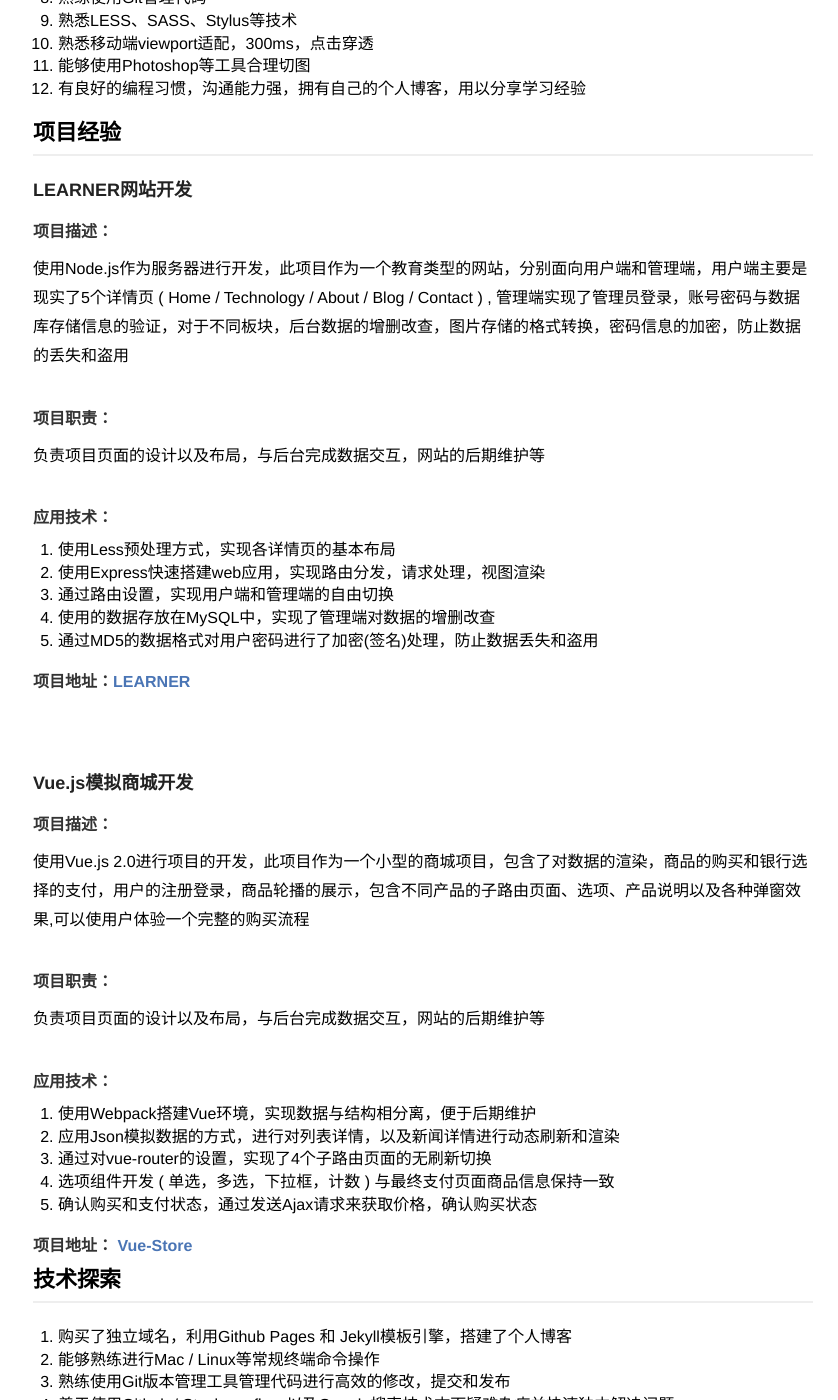
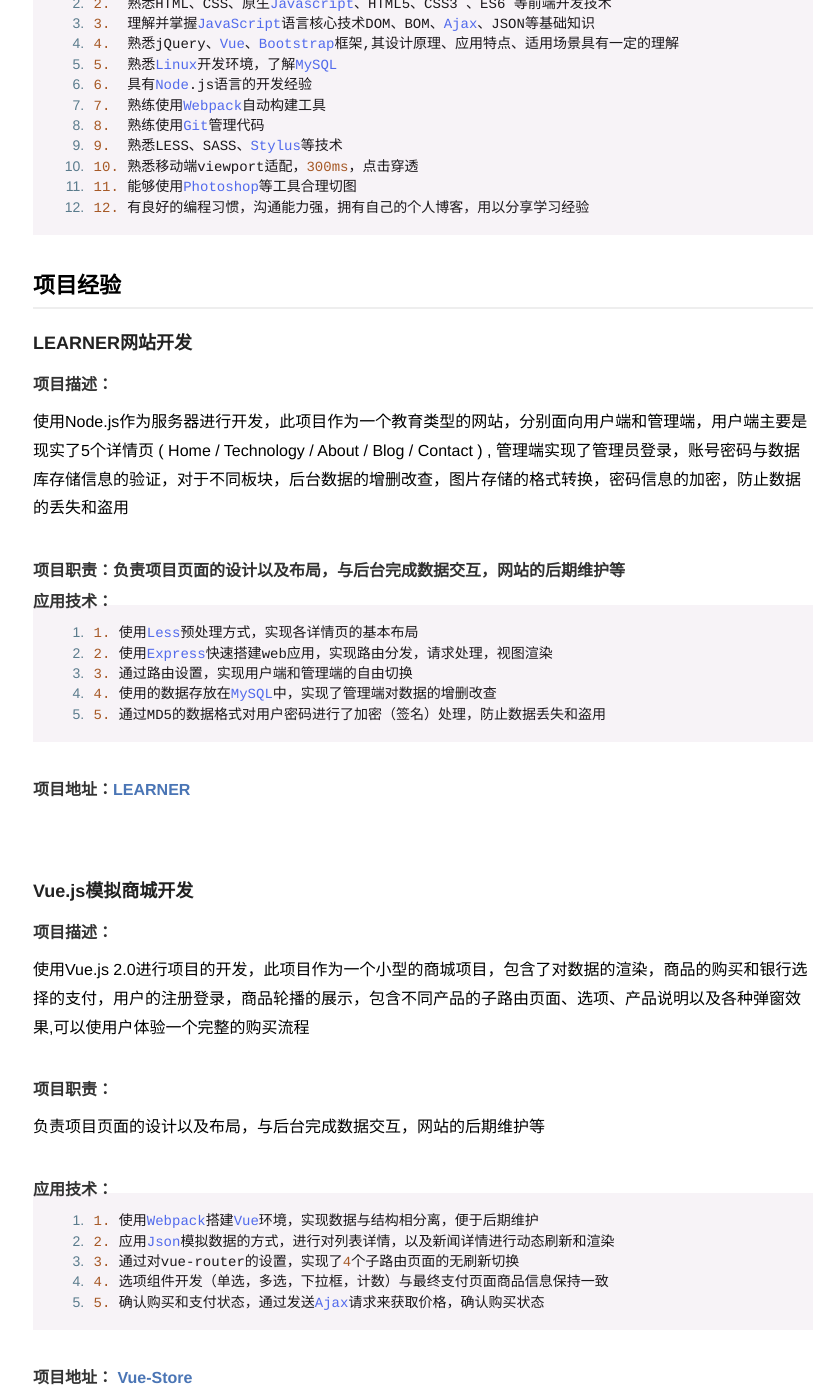
Before and after one commit to baixiaomei/liulang1993.github.io, a Jekyll site: the page built from _posts/2017-7-31-resume.md, in a window 1280 px wide and 1400 px high, scrolled down 672 px. Shown: the whole window, without its empty margins (217-1055 px from the left). Built offline with Jekyll 4.4.1, drawn with Linux system fonts in a browser that asks for light colours; some of the changed text lies outside the part shown.

Commit message:
update resume

```diff
--- a/_posts/2017-7-31-resume.md
+++ b/_posts/2017-7-31-resume.md
@@ -6,32 +6,32 @@
 ---
 
 ## 个人概括
-姓名：刘浪
+姓名：刘浪<br>
 年龄：24 <br>
-学历：本科
-工作经验：1年 <br>
-应聘职位：前端工程师
-电话: 18811302017
-Blog: www.vviner.com
-Emali: liulang19930413@gmail.com
-GitHub：https://github.com/liulang1993
+学历：本科<br>
+工作经验：1年<br>
+应聘职位：前端工程师<br>
+电话: 18811302017 <br>
+Blog: www.vviner.com<br>
+Emali: liulang19930413@gmail.com <br>
+GitHub：https://github.com/liulang1993 <br>
 
 
 
 ## 技能：
 
-1.  熟悉**W3C**技术标准，对表现与数据分离、Web语义化等有深刻理解
-2.  熟悉**HTML**、**CSS**、 原生**Javascript**、**HTML5**、**CSS3** 、**ES6** 等前端开发技术
-3.  理解并掌握**JavaScript**语言核心技术**DOM**、**BOM**、**Ajax**、**JSON**等基础知识
-4.  熟悉**jQuery**、**Vue**、**Bootstrap**框架,其设计原理、应用特点、适用场景具有一定的理解
-5.  熟悉**Linux**开发环境，了解**MySQL**
-6.  具有**Node.js**语言的开发经验
-7.  熟练使用**Webpack**自动构建工具
-8.  熟练使用**Git**管理代码
-9.  熟悉**LESS**、**SASS**、**Stylus**等技术
-10. 熟悉移动端**viewport**适配，**300ms**，点击穿透
-11. 能够使用**Photoshop**等工具合理切图
-12. 有良好的编程习惯，沟通能力强，拥有自己的个人博客，用以分享学习经验
+	1.  熟悉W3C技术标准，对表现与数据分离、Web语义化等有深刻理解
+	2.  熟悉HTML、CSS、原生Javascript、HTML5、CSS3 、ES6 等前端开发技术
+	3.  理解并掌握JavaScript语言核心技术DOM、BOM、Ajax、JSON等基础知识
+	4.  熟悉jQuery、Vue、Bootstrap框架,其设计原理、应用特点、适用场景具有一定的理解
+	5.  熟悉Linux开发环境，了解MySQL
+	6.  具有Node.js语言的开发经验
+	7.  熟练使用Webpack自动构建工具
+	8.  熟练使用Git管理代码
+	9.  熟悉LESS、SASS、Stylus等技术
+	10. 熟悉移动端viewport适配，300ms，点击穿透
+	11. 能够使用Photoshop等工具合理切图
+	12. 有良好的编程习惯，沟通能力强，拥有自己的个人博客，用以分享学习经验
 
 
 
@@ -39,16 +39,15 @@
 
 ### LEARNER网站开发
 ##### 项目描述：
-使用**Node.js**作为服务器进行开发，此项目作为一个教育类型的网站，分别面向用户端和管理端，用户端主要是现实了5个详情页 ( **Home** / **Technology** / **About** / **Blog** / **Contact** ) , 管理端实现了管理员登录，账号密码与数据库存储信息的验证，对于不同板块，后台数据的增删改查，图片存储的格式转换，密码信息的加密，防止数据的丢失和盗用
-##### 项目职责：
-负责项目页面的设计以及布局，与后台完成数据交互，网站的后期维护等
+使用Node.js作为服务器进行开发，此项目作为一个教育类型的网站，分别面向用户端和管理端，用户端主要是现实了5个详情页 ( Home / Technology / About / Blog / Contact ) , 管理端实现了管理员登录，账号密码与数据库存储信息的验证，对于不同板块，后台数据的增删改查，图片存储的格式转换，密码信息的加密，防止数据的丢失和盗用
+##### 项目职责：负责项目页面的设计以及布局，与后台完成数据交互，网站的后期维护等
 
 ##### 应用技术：
-1. 使用**Less**预处理方式，实现各详情页的基本布局<br>
-2. 使用**Express**快速搭建**web**应用，实现路由分发，请求处理，视图渲染<br>
-3. 通过路由设置，实现用户端和管理端的自由切换<br>
-4. 使用的数据存放在**MySQL**中，实现了管理端对数据的增删改查<br>
-5. 通过**MD5**的数据格式对用户密码进行了加密(签名)处理，防止数据丢失和盗用<br>
+	1. 使用Less预处理方式，实现各详情页的基本布局
+	2. 使用Express快速搭建web应用，实现路由分发，请求处理，视图渲染
+	3. 通过路由设置，实现用户端和管理端的自由切换
+	4. 使用的数据存放在MySQL中，实现了管理端对数据的增删改查
+	5. 通过MD5的数据格式对用户密码进行了加密（签名）处理，防止数据丢失和盗用
 
 ##### 项目地址：[LEARNER](https://github.com/liulang1993/Node-project)
 <br>
@@ -56,21 +55,23 @@
 
 ### Vue.js模拟商城开发
 ##### 项目描述：
-使用**Vue.js 2.0**进行项目的开发，此项目作为一个小型的商城项目，包含了对数据的渲染，商品的购买和银行选择的支付，用户的注册登录，商品轮播的展示，包含不同产品的子路由页面、选项、产品说明以及各种弹窗效果,可以使用户体验一个完整的购买流程
+使用Vue.js 2.0进行项目的开发，此项目作为一个小型的商城项目，包含了对数据的渲染，商品的购买和银行选择的支付，用户的注册登录，商品轮播的展示，包含不同产品的子路由页面、选项、产品说明以及各种弹窗效果,可以使用户体验一个完整的购买流程
 ##### 项目职责：
 负责项目页面的设计以及布局，与后台完成数据交互，网站的后期维护等
 ##### 应用技术：
-1. 使用**Webpack**搭建**Vue**环境，实现数据与结构相分离，便于后期维护<br>
-2. 应用**Json**模拟数据的方式，进行对列表详情，以及新闻详情进行动态刷新和渲染<br>
-3. 通过对**vue-router**的设置，实现了4个子路由页面的无刷新切换<br>
-4. 选项组件开发 ( 单选，多选，下拉框，计数 ) 与最终支付页面商品信息保持一致<br>
-5. 确认购买和支付状态，通过发送**Ajax**请求来获取价格，确认购买状态<br>
+	1. 使用Webpack搭建Vue环境，实现数据与结构相分离，便于后期维护
+	2. 应用Json模拟数据的方式，进行对列表详情，以及新闻详情进行动态刷新和渲染
+	3. 通过对vue-router的设置，实现了4个子路由页面的无刷新切换
+	4. 选项组件开发（单选，多选，下拉框，计数）与最终支付页面商品信息保持一致
+	5. 确认购买和支付状态，通过发送Ajax请求来获取价格，确认购买状态
 
 ##### 项目地址： [Vue-Store](https://github.com/liulang1993/Vue-project/tree/master/vue-Store)
+<br>
 
 ## 技术探索
-1. 购买了独立域名，利用**Github Pages** 和 **Jekyll**模板引擎，搭建了个人博客<br>
-2. 能够熟练进行**Mac** / **Linux**等常规终端命令操作<br>
-3. 熟练使用**Git**版本管理工具管理代码进行高效的修改，提交和发布<br>
-4. 善于使用**Github** / **Stackoverflow** 以及**Google**搜索技术方面疑难杂症并快速独立解决问题<br>
-5. 目前正在继续阅读《JavaScript高级程序设计》、《锋利的jquery》、《Javascript语言精粹》等书籍
+	1. 购买了独立域名，利用Github Pages 和 Jekyll模板引擎，搭建了个人博客
+	2. 能够熟练进行Mac / Linux等常规终端命令操作
+	3. 熟练使用Git版本管理工具管理代码进行高效的修改，提交和发布
+	4. 善于使用Github / Stackoverflow 以及Google搜索技术方面疑难杂症并快速独立解决问题
+	5. 目前正在继续阅读《JavaScript高级程序设计》、《锋利的jquery》、《Javascript语言精粹》等书籍
+<br><br><br>
```
